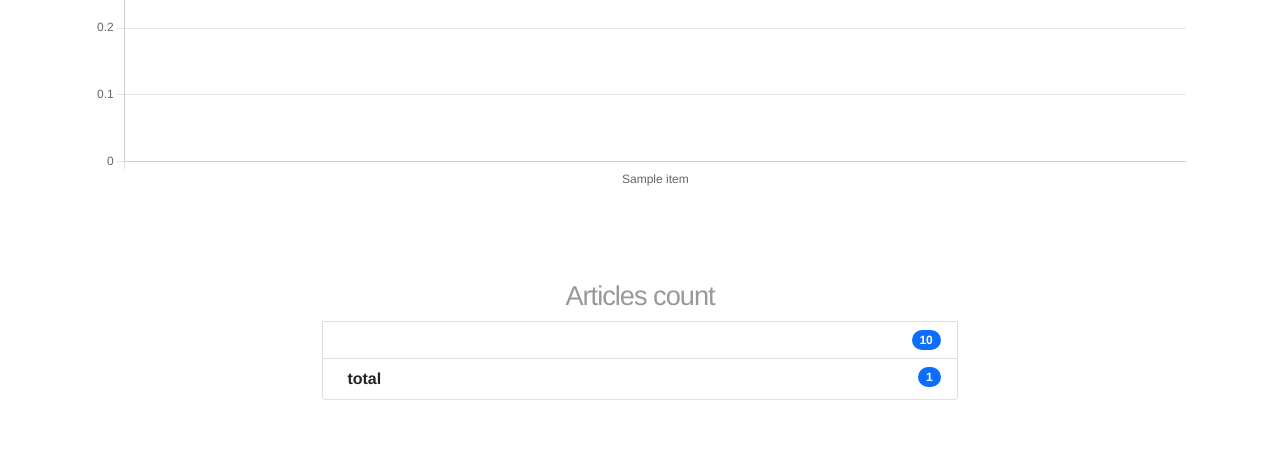
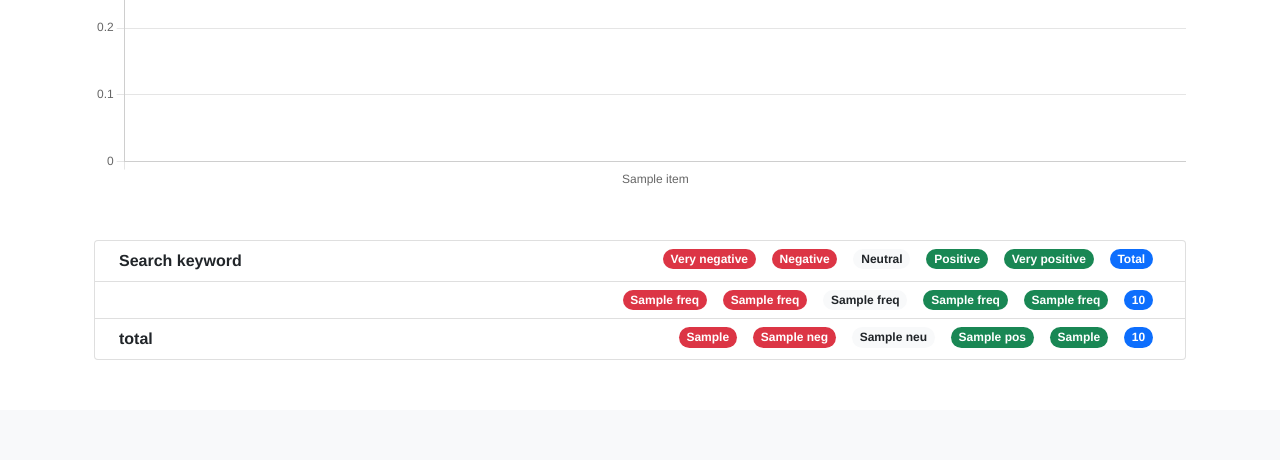
Before and after one commit to Pesinn/DataMining, a Flask app: template Frontend/templates/sentiment_ratio.html in a window 1280 px wide. Shown: the part 925-1385 px from the top of the page. After the commit the page ends 1285 px from the top, so only its background shows below. Run offline with Flask 2, Linux system fonts and the light colour scheme; the template is opened without the code that fills it: most values are stand-ins (such as "Sample title", 1, 10 or a date in 2020); some libraries are stand-ins or nearby versions.

Commit message:
F: Total sentiment count added to text ratio page

```diff
--- a/Frontend/templates/sentiment_ratio.html
+++ b/Frontend/templates/sentiment_ratio.html
@@ -18,15 +18,32 @@
   <canvas id="chart" width="600" height="400"></canvas>
 </div>
 
-<div class="Sentiment-Counter">
+
+<div>
   <ul class="list-group">
-  <h3>Articles count</h3>
+    <li class="list-group-item d-flex justify-content-between align-items-start">
+      <div class="ms-2 me-auto">
+        <div class="fw-bold">Search keyword</div>
+      </div>
+      <span class="badge bg-danger rounded-pill u-marginRight">Very negative</span>
+      <span class="badge bg-danger rounded-pill u-marginRight">Negative</span>
+      <span class="badge bg-light text-dark rounded-pill u-marginRight">Neutral</span>
+      <span class="badge bg-success rounded-pill u-marginRight">Positive</span>
+      <span class="badge bg-success rounded-pill u-marginRight">Very positive</span>
+      <span class="badge bg-primary rounded-pill u-marginRight">Total</span>
+    </li>
+
   {% for i in data %}
     <li class="list-group-item d-flex justify-content-between align-items-start">
       <div class="ms-2 me-auto">
-        <div class="fw-bold">{{i.search[0]}}</div>
+        <div>{{i.search[0]}}</div>
       </div>
-      <span class="badge bg-primary rounded-pill">{{i.articles_count.total}}</span>
+      <span class="badge bg-danger rounded-pill u-marginRight">{{i.sentiment_analysis["compound"]["lowest"]["freq"]}}</span>
+      <span class="badge bg-danger rounded-pill u-marginRight">{{i.sentiment_analysis["compound"]["low"]["freq"]}}</span>
+      <span class="badge bg-light text-dark rounded-pill u-marginRight">{{i.sentiment_analysis["compound"]["middle"]["freq"]}}</span>
+      <span class="badge bg-success rounded-pill u-marginRight">{{i.sentiment_analysis["compound"]["high"]["freq"]}}</span>
+      <span class="badge bg-success rounded-pill u-marginRight">{{i.sentiment_analysis["compound"]["highest"]["freq"]}}</span>
+      <span class="badge bg-primary rounded-pill u-marginRight">{{i.articles_count.total}}</span>
     </li>
   {% endfor %}
 
@@ -34,7 +51,12 @@
     <div class="ms-2 me-auto">
       <div class="fw-bold">total</div>
     </div>
-    <span class="badge bg-primary rounded-pill">{{art_count}}</span>
+    <span class="badge bg-danger rounded-pill u-marginRight">{{art_count["v_neg"]}}</span>
+    <span class="badge bg-danger rounded-pill u-marginRight">{{art_count["neg"]}}</span>
+    <span class="badge bg-light text-dark rounded-pill u-marginRight">{{art_count["neu"]}}</span>
+    <span class="badge bg-success rounded-pill u-marginRight">{{art_count["pos"]}}</span>
+    <span class="badge bg-success rounded-pill u-marginRight">{{art_count["v_pos"]}}</span>
+    <span class="badge bg-primary rounded-pill u-marginRight">{{art_count["total"]}}</span>
   </li>
 
   </ul>
```
